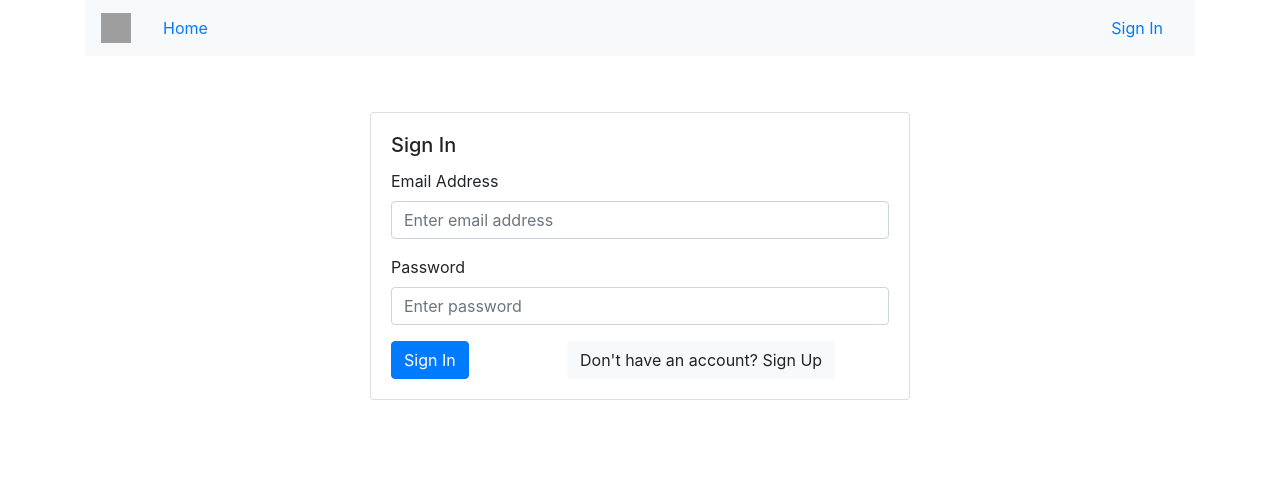
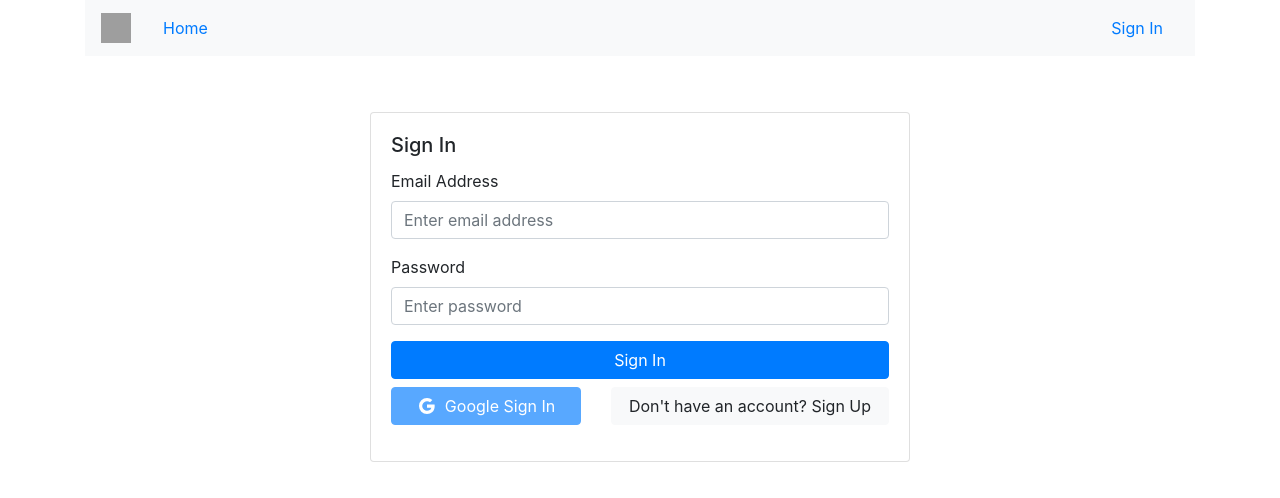
Before and after one commit to egan16/thebeatentrail, a React (Create React App) app in the folder client/: page /auth in a window 1280 px wide. Shown: the top 498 px of the page. Built offline with nearby package versions, Linux system fonts and the light colour scheme; grey boxes are pictures that could not be loaded.

Commit message:
Google log in working

```diff
--- a/client/package.json
+++ b/client/package.json
@@ -10,6 +10,7 @@
     "@testing-library/user-event": "^12.1.10",
     "axios": "^0.21.1",
     "bootstrap": "^4.5.3",
+    "bootstrap-icons": "^1.3.0",
     "jwt-decode": "^3.1.2",
     "moment": "^2.29.1",
     "react": "^17.0.1",
--- a/client/public/index.html
+++ b/client/public/index.html
@@ -24,6 +24,9 @@
       work correctly both with client-side routing and a non-root public URL.
       Learn how to configure a non-root public URL by running `npm run build`.
     -->
+
+    <link rel="stylesheet" href="https://cdn.jsdelivr.net/npm/bootstrap-icons@1.3.0/font/bootstrap-icons.css">
+
     <title>The Beaten Trail</title>
   </head>
   <body>
--- a/client/src/components/Auth/Auth.js
+++ b/client/src/components/Auth/Auth.js
@@ -1,5 +1,6 @@
 import React, { useState } from 'react';
 import { Card, Form, Button, Row, Col } from 'react-bootstrap';
+import { GoogleLogin } from 'react-google-login';
 
 const Auth = () => {
     const [isSignup, setIsSignup] = useState(false);
@@ -16,6 +17,15 @@ const Auth = () => {
         setIsSignup((prevIsSignup) => !prevIsSignup); //switches the isSignup state
     };
 
+    const googleSuccess = async (res) => {
+        console.log(res)
+    };
+
+    const googleFailure = (error) => {
+        console.log(error);
+        console.log("Google sign in Unsuccessful. Try again later")
+    };
+
     return (
         <Row>
             <Col xs={12} md={{ span: 6, offset: 3 }} lg={{ span: 6, offset: 3 }}>
@@ -26,7 +36,7 @@ const Auth = () => {
                         {/* onSubmit handler attached to form to execute handleSubmit function when button clicked  */}
                         <Form onSubmit={handleSubmit}>
                             {
-                                // if isSignup show this aswell
+                                // if isSignup true show this aswell
                                 isSignup && (
                                     <>
                                         <Row>
@@ -42,7 +52,6 @@ const Auth = () => {
                                                         value=""
                                                         handleChange={handleChange}
                                                         autoFocus
-                                                        fullWidth
                                                     />
                                                 </Form.Group>
                                             </Col>
@@ -57,7 +66,6 @@ const Auth = () => {
                                                         placeholder="Enter last name"
                                                         value=""
                                                         handleChange={handleChange}
-                                                        fullWidth
                                                     />
                                                 </Form.Group>
                                             </Col>
@@ -75,7 +83,6 @@ const Auth = () => {
                                     placeholder="Enter email address"
                                     value=""
                                     handleChange={handleChange}
-                                    fullWidth
                                 />
                             </Form.Group>
                             {/* start of password */}
@@ -88,10 +95,10 @@ const Auth = () => {
                                     placeholder="Enter password"
                                     value=""
                                     handleChange={handleChange}
-                                    fullWidth
                                 />
                             </Form.Group>
                             {
+                                // if isSignup true show this aswell
                                 isSignup &&
                                     <Form.Group controlId="confirmPassword" xs={12} md={6}>
                                         <Form.Label>Confirm Password</Form.Label>
@@ -102,18 +109,48 @@ const Auth = () => {
                                             placeholder="Re-enter password"
                                             value=""
                                             handleChange={handleChange}
-                                            fullWidth
                                         />
                                     </Form.Group>
                             }
+                            <Button
+                                className="mb-2"
+                                block
+                                variant="primary"
+                                type="submit"
+                            >
+                                {isSignup ? 'Sign Up' : 'Sign In'}
+                            </Button>
                             <Row>
-                                <Col xs={12} md={4}>
-                                    <Button variant="primary" type="submit" fullWidth>
-                                        {isSignup ? 'Sign Up' : 'Sign In'}
-                                    </Button>
+                                <Col className="mb-2" xs={12} md={5}>
+                                    {/* Button to log in through google account */}
+                                    <GoogleLogin
+                                        clientId="907219582512-i9mopv55ds8gu25e3bmml37bt886hfub.apps.googleusercontent.com"
+                                        //what button will look like
+                                        render={(renderProps) => (
+                                            <Button
+                                                className="mb-2"
+                                                block
+                                                onClick={renderProps.onClick}
+                                                disabled={renderProps.disabled}
+                                            >
+                                                <svg xmlns="http://www.w3.org/2000/svg" width="20" height="20" fill="currentColor" className="bi bi-google mr-2 pb-1" viewBox="0 0 16 16">
+                                                    <path d="M15.545 6.558a9.42 9.42 0 0 1 .139 1.626c0 2.434-.87 4.492-2.384 5.885h.002C11.978 15.292 10.158 16 8 16A8 8 0 1 1 8 0a7.689 7.689 0 0 1 5.352 2.082l-2.284 2.284A4.347 4.347 0 0 0 8 3.166c-2.087 0-3.86 1.408-4.492 3.304a4.792 4.792 0 0 0 0 3.063h.003c.635 1.893 2.405 3.301 4.492 3.301 1.078 0 2.004-.276 2.722-.764h-.003a3.702 3.702 0 0 0 1.599-2.431H8v-3.08h7.545z"/>
+                                                </svg>
+                                                Google Sign In
+                                            </Button>
+                                        )}
+                                        onSuccess={googleSuccess}
+                                        onFailure={googleFailure}
+                                        cookiePolicy="single_host_origin"
+                                    />
                                 </Col>
-                                <Col xs={12} md={8}>
-                                    <Button variant="light" onClick={switchMode}>
+                                <Col xs={12} md={7}>
+                                    {/* button to switch isSignup state */}
+                                    <Button
+                                        block
+                                        variant="light"
+                                        onClick={switchMode}
+                                    >
                                         {isSignup ? 'Already have an account? Sign In' : "Don't have an account? Sign Up"}
                                     </Button>
                                 </Col>
```
Also changed, not shown: 1 other file (tests, documents, lock files or other folders).
